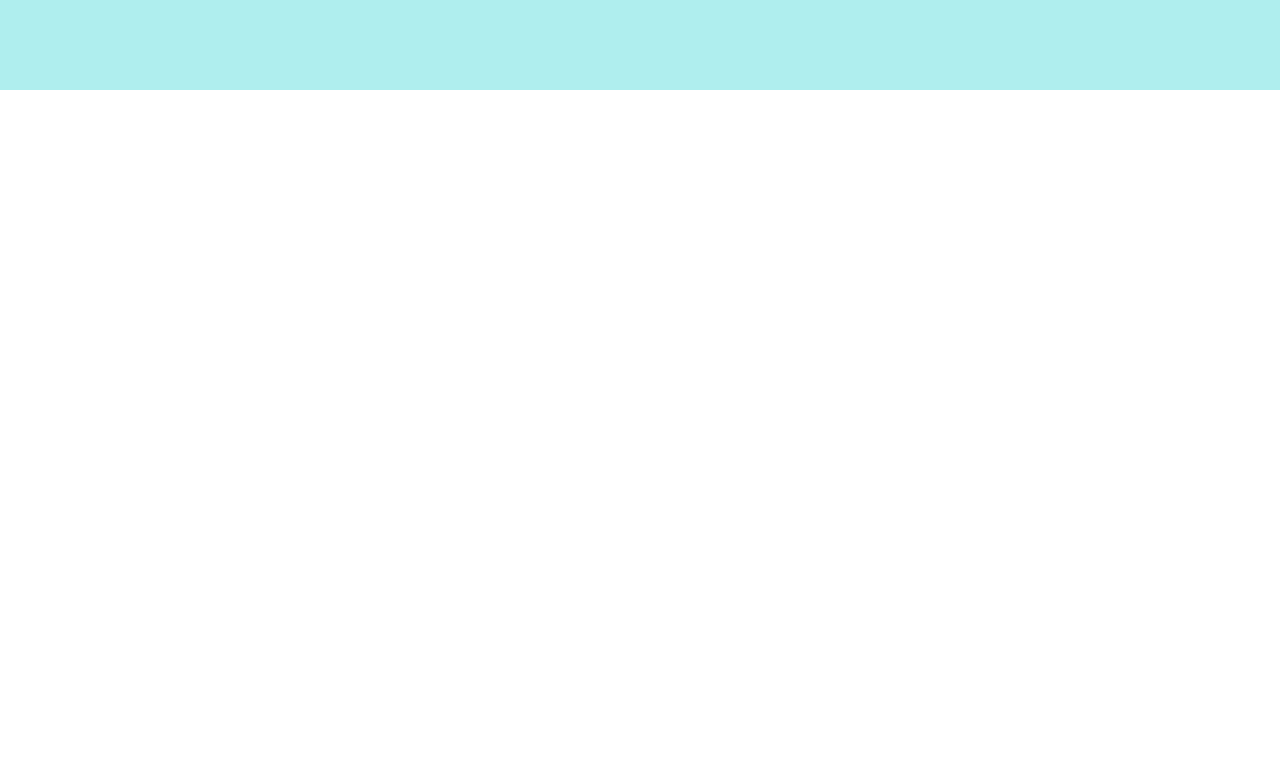
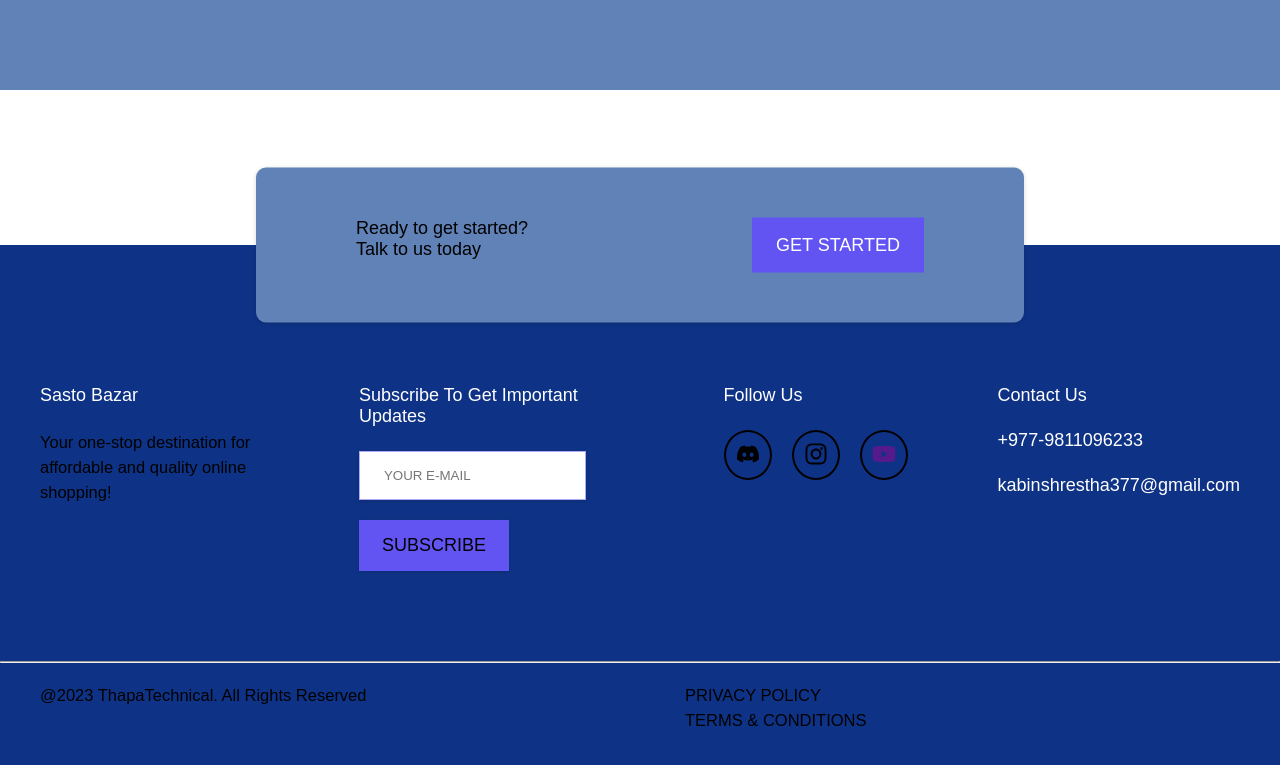
Before and after one commit to Kabin24/e-commerce-site, a React (Create React App) app: page / in a window 1280 px wide. Shown: the part 1439-2204 px from the top of the page. Before the commit the page ends 1529 px from the top, so only its background shows below. Built offline with nearby package versions, Linux system fonts and the light colour scheme; the HTML template or start-up script is replaced by a standard one.

Commit message:
added contact and footer section

```diff
--- a/src/App.js
+++ b/src/App.js
@@ -10,6 +10,7 @@
 import { GlobalStyle } from "./GlobalStyle";
 import { ThemeProvider } from "styled-components";
 import Header from "./components/Header";
+import Footer from "./components/Footer";
 
 const App = () => {
 
@@ -17,8 +18,8 @@
 
     colors: {
 
-          bg: " #AFEEEE",
-          footer_bg: "0a1435",
+          bg: " #6082B6",
+          footer_bg: "#0E3386",
           btn: "rgb(98 84 243)",
           border: "rgba(98, 84, 243, 0.5)",
           hr: "#ffffff",
@@ -51,6 +52,7 @@
 
 
     </Routes>
+    <Footer/>
   </Router>
   </ThemeProvider>
   );
--- a/src/Contact.js
+++ b/src/Contact.js
@@ -34,7 +34,51 @@
   `;
 
   return <Wrapper>
+     <h2  className="common-heading"> Contact page</h2>
+     <iframe src="https://www.google.com/maps/embed?pb=!1m18!1m12!1m3!1d7066.7446905617335!2d85.32040386527196!3d27.67488450139201!2m3!1f0!2f0!3f0!3m2!1i1024!2i768!4f13.1!3m3!1m2!1s0x39eb19cf67d0be7b%3A0x8a4a556b643c1f14!2sDhaugal%20Bazaar!5e0!3m2!1sen!2snp!4v1702487395939!5m2!1sen!2snp"
+      width="100%"
+      height="400"
+      style={{ border:0 }}
+      allowFullScreen=""
+      loading="lazy"
+      referrerPolicy="no-referrer-when-downgrade">
 
+      </iframe>
+
+      <div className="container">
+        <div className="contact-form">
+          <form
+            action="https://formspree.io/f/moqogokb"
+            method="POST"
+            className="contact-inputs">
+            <input
+              type="text"
+              placeholder="username"
+              name="username"
+              required
+              autoComplete="off"
+            />
+
+            <input
+              type="email"
+              name="Email"
+              placeholder="Email"
+              autoComplete="off"
+              required
+            />
+
+            <textarea
+              name="Message"
+              cols="30"
+              rows="10"
+              required
+              autoComplete="off"
+              placeholder="Enter you message"></textarea>
+
+            <input type="submit" value="send" />
+          </form>
+        </div>
+      </div>
   </Wrapper>;
 };
 
--- /dev/null
+++ b/src/components/Footer.js
@@ -0,0 +1,165 @@
+import React from "react";
+import styled from "styled-components";
+import { NavLink } from "react-router-dom";
+import { Button } from "../styles/Button";
+import { FaDiscord, FaInstagram, FaYoutube } from "react-icons/fa";
+
+const Footer = () => {
+  return (
+    <>
+      <Wrapper>
+        <section className="contact-short">
+          <div className="grid grid-two-column">
+            <div>
+              <h3>Ready to get started?</h3>
+              <h3>Talk to us today</h3>
+            </div>
+
+            <div>
+              <Button className="btn hireme-btn">
+                <NavLink to="/"> Get Started </NavLink>
+              </Button>
+            </div>
+          </div>
+        </section>
+        {/* footer section */}
+
+        <footer>
+          <div className="container grid grid-four-column">
+            <div className="footer-about">
+              <h3>Sasto Bazar</h3>
+              <p>Your one-stop destination for affordable and quality online shopping! </p>
+            </div>
+            <div className="footer-subscribe">
+              <h3>Subscribe To Get Important Updates</h3>
+              <form action="#">
+                <input type="email" name="email" placeholder="YOUR E-MAIL" />
+
+                <input type="submit" value="subscribe" />
+              </form>
+            </div>
+            <div className="footer-social">
+              <h3>Follow Us</h3>
+              <div className="footer-social--icons">
+                <div>
+                  <FaDiscord className="icons" />
+                </div>
+                <div>
+                  <FaInstagram className="icons" />
+                </div>
+                <div>
+                  <a
+                    href=""
+                    target="_blank">
+                    <FaYoutube className="icons" />
+                  </a>
+                </div>
+              </div>
+            </div>
+            <div className="footer-contact">
+              <h3>Contact Us</h3>
+              <h3>+977-9811096233</h3>
+              <h3>kabinshrestha377@gmail.com</h3>
+            </div>
+          </div>
+
+          <div className="footer-bottom--section">
+            <hr />
+            <div className="container grid grid-two-column ">
+              <p>
+                @{new Date().getFullYear()} ThapaTechnical. All Rights Reserved
+              </p>
+              <div>
+                <p>PRIVACY POLICY</p>
+                <p>TERMS & CONDITIONS</p>
+              </div>
+            </div>
+          </div>
+        </footer>
+      </Wrapper>
+    </>
+  );
+};
+
+const Wrapper = styled.section`
+  .iSIFGq {
+    margin: 0;
+  }
+
+  .contact-short {
+    max-width: 60vw;
+    margin: auto;
+    padding: 5rem 10rem;
+    background-color: ${({ theme }) => theme.colors.bg};
+    border-radius: 1rem;
+    box-shadow: ${({ theme }) => theme.colors.shadowSupport};
+    transform: translateY(50%);
+
+    .grid div:last-child {
+      justify-self: end;
+      align-self: center;
+    }
+  }
+
+  footer {
+    padding: 14rem 0 9rem 0;
+    background-color: ${({ theme }) => theme.colors.footer_bg};
+    h3 {
+      color: ${({ theme }) => theme.colors.hr};
+      margin-bottom: 2.4rem;
+    }
+    p {
+      color: ${({ theme }) => theme.colors.white};
+    }
+    .footer-social--icons {
+      display: flex;
+      gap: 2rem;
+
+      div {
+        padding: 1rem;
+        border-radius: 50%;
+        border: 2px solid ${({ theme }) => theme.colors.white};
+
+        .icons {
+          color: ${({ theme }) => theme.colors.white};
+          font-size: 2.4rem;
+          position: relative;
+          cursor: pointer;
+        }
+      }
+    }
+  }
+
+  .footer-bottom--section {
+    padding-top: 9rem;
+
+    hr {
+      margin-bottom: 2rem;
+      color: ${({ theme }) => theme.colors.hr};
+      height: 0.1px;
+    }
+  }
+
+  @media (max-width: ${({ theme }) => theme.media.mobile}) {
+    .contact-short {
+      max-width: 80vw;
+      margin: 4.8rem auto;
+      transform: translateY(0%);
+      text-align: center;
+
+      .grid div:last-child {
+        justify-self: center;
+      }
+    }
+
+    footer {
+      padding: 9rem 0 9rem 0;
+    }
+
+    .footer-bottom--section {
+      padding-top: 4.8rem;
+    }
+  }
+`;
+
+export default Footer;
```
